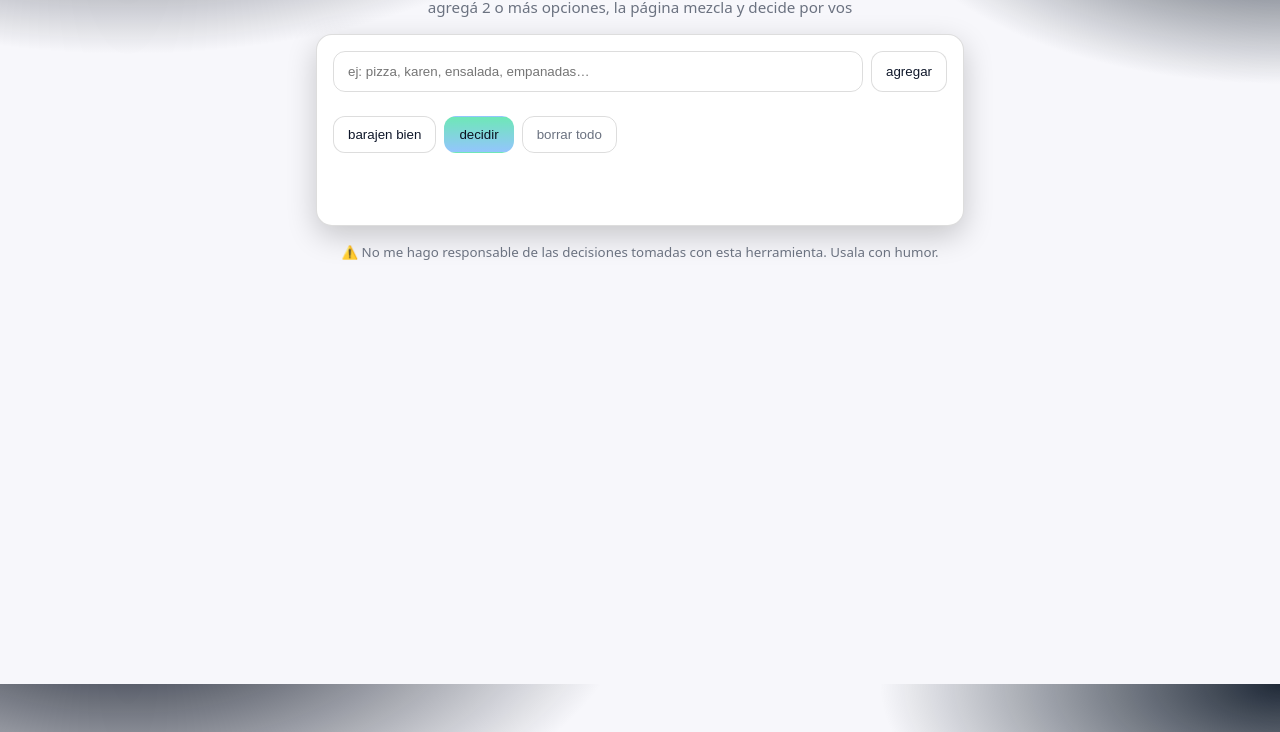
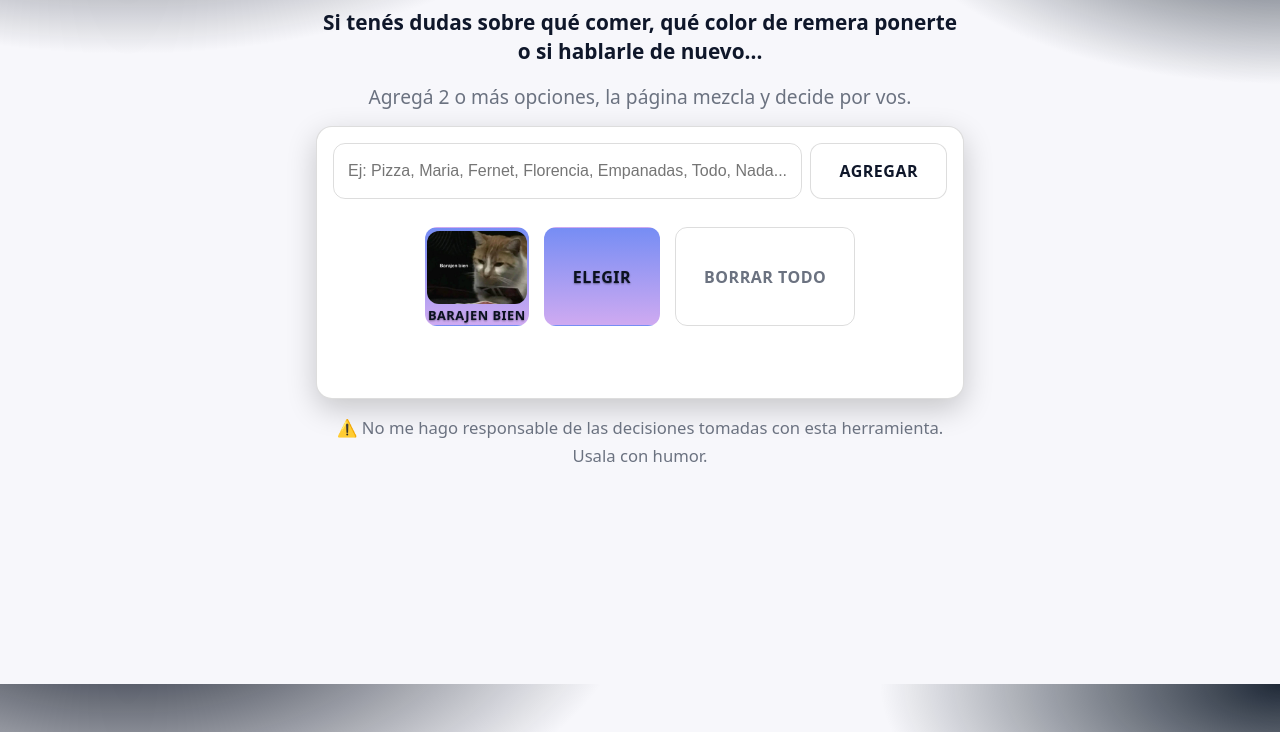
Before and after one commit to 98luciana98/decidi-te, a plain HTML site: page index.html in a window 1280 px wide. Shown: the part 116-848 px from the top of the page. Drawn offline with Linux system fonts and the light colour scheme.

Commit message:
Modifiqué estilos: agrandé botones, puse mayúsculas, cambié fuente y colores, agregué una imagen

```diff
--- a/app.js
+++ b/app.js
@@ -15,10 +15,14 @@ let opciones = load() || [];
 render();
 
 // ---- eventos
+
 $form.addEventListener("submit", (e) => {
   e.preventDefault();
   const val = $input.value.trim();
   if (!val) return;
+
+
+
 
   // se evita duplicados (insensible a mayúsculas)
   const exists = opciones.some(o => o.toLowerCase() === val.toLowerCase());
@@ -32,14 +36,14 @@ $form.addEventListener("submit", (e) => {
 });
 
 $mezclar.addEventListener("click", () => {
-  if (opciones.length < 2) return pulseResult("agregá al menos 2");
+  if (opciones.length < 2) return pulseResult("Agregá minimo 2 opciones");
   shuffle(opciones);
   save(opciones);
   render(true);
 });
 
 $decidir.addEventListener("click", () => {
-  if (opciones.length < 2) return pulseResult("agregá al menos 2");
+  if (opciones.length < 2) return pulseResult("Agregá minimo 2 opciones");
 
   // pequeña "animación" de barajar antes de elegir "barajen bien"
   const clones = [...opciones];
@@ -51,7 +55,7 @@ $decidir.addEventListener("click", () => {
     if (ticks <= 0) {
       clearInterval(ticker);
       const elegido = randomOf(opciones);
-      showResult("→ " + elegido);
+      showResult("➳  " + elegido); // sale la flechita antes del resultado
     }
   }, 60);
 });
@@ -71,7 +75,7 @@ function render(reordered = false) {
     li.className = "chip";
     li.innerHTML = `
       <span>${escapeHTML(txt)}</span>
-      <button type="button" aria-label="quitar ${escapeHTML(txt)}" title="quitar">✕</button>
+      <button type="button" aria-label="Eliminar ${escapeHTML(txt)}" title="Eliminar">✕</button>
     `;
     li.querySelector("button").addEventListener("click", () => {
       opciones.splice(i, 1);
@@ -100,7 +104,7 @@ function showResult(text) {
 
 function pulseResult(text) {
   showResult(text);
-  $resultado.style.transform = "scale(1.03)";
+  $resultado.style.transform = "scale(1.00)";
   setTimeout(() => ($resultado.style.transform = ""), 120);
 }
 
--- a/index.html
+++ b/index.html
@@ -4,7 +4,7 @@
   <head>
     <meta charset="utf-8" />
     <meta name="viewport" content="width=device-width,initial-scale=1" />
-    <title>decidi☕</title>
+    <title>Decidi-te☕</title>
 <!-- Favicon -->
 <link rel="icon" href="./favicon.png?v=2" type="image/png" sizes="32x32">
 <link rel="alternate icon" href="./favicon.ico">
@@ -16,34 +16,38 @@
   <body>
     <main class="wrap">
       <header class="header">
-        <h1 class="title">decidi🍵</h1>
-        <p class="subtitle">agregá 2 o más opciones,  la página mezcla y decide por vos</p>
+        <h1 class="title">Decidi-te☕</h1>
+        <h2 class="h2">Si tenés dudas sobre qué comer, qué color de remera ponerte o si hablarle de nuevo...</h2>
+        <p class="subtitle">Agregá 2 o más opciones, la página mezcla y decide por vos.</p>
       </header>
 
       <section class="card" aria-labelledby="opciones-title">
-        <h2 id="opciones-title" class="sr-only">opciones</h2>
+        <h2 id="opciones-title" class="sr-only">Opciones.</h2>
 
-        <form id="form" class="row" autocomplete="off">
-          <label for="texto" class="sr-only">nueva opción</label>
+        <form id="form" class="row" autocomplete="off" >
+          <label for="texto" class="sr-only">Nueva opción.</label>
           <input
             id="texto"
             name="texto"
             type="text"
-            placeholder="ej: pizza, karen, ensalada, empanadas…"
+            placeholder="Ej: Pizza, Maria, Fernet, Florencia, Empanadas, Todo, Nada..."
             minlength="1"
             class="input"
             required
           />
-          <button type="submit" class="btn">agregar</button>
+
+
+          <button type="submit" class="btn">Agregar</button>
         </form>
 
         <ul id="lista" class="chips" aria-live="polite" aria-label="lista de opciones"></ul>
 
         <div class="actions">
-          <button id="mezclarBtn" class="btn btn-secondary" type="button" title="mezclar el orden">barajen bien</button>
-          <button id="decidirBtn" class="btn btn-primary" type="button" title="elegir una al azar">decidir</button>
-          <button id="limpiarBtn" class="btn btn-ghost" type="button" title="que todo vuelva a cero">borrar todo</button>
+          <button id="mezclarBtn" class="btn btn-secondary" type="button" title="Mezclar el orden de las opciones">  <img src="barajen-bien.png" alt="Meme barajen bien" class="img-gatite">barajen bien</button>
+          <button id="decidirBtn" class="btn btn-primary" type="button" title="Elegir una opción al azar">    ELEGIR        </button>
+          <button id="limpiarBtn" class="btn btn-ghost" type="button" title="Que todo empiece de nuevo, sin rastros de lo anterior">Borrar todo</button>
         </div>
+
 
         <output id="resultado" class="result" role="status" aria-live="assertive"></output>
       </section>
--- a/styles.css
+++ b/styles.css
@@ -3,8 +3,8 @@
   --card: #12141a;
   --text: #e9ecf1;
   --muted: #9aa3af;
-  --accent: #6ee7b7;      /* verde suave */
-  --accent-2:#93c5fd;     /* celestito */
+  --accent: #768df4;      /* verde suave */
+  --accent-2:#cfaaf1;     /* celestito */
   --ring: #ffffff33;
   --chip: #1b1f2a;
   --danger:#fca5a5;
@@ -21,12 +21,13 @@
 html,body { height: 100%; }
 body{
   margin:0;
-  font: 16px/1.4 system-ui, -apple-system, Segoe UI, Roboto, Ubuntu, Cantarell, "Helvetica Neue", Arial, "Noto Sans", sans-serif;
+  font: 20px/1.4 system-ui, -apple-system, Segoe UI, Roboto, Ubuntu, Cantarell, "Helvetica Neue", Arial, "Noto Sans", sans-serif;
   background: radial-gradient(1000px 500px at 10% -10%, #111827 0, transparent 50%),
               radial-gradient(800px 400px at 100% 0%, #1f2937 0, transparent 50%),
               var(--bg);
   color: var(--text);
 }
+
 
 .wrap{
   max-width: 680px;
@@ -35,12 +36,17 @@ body{
 }
 
 .header { text-align:center; margin-bottom: 16px; }
+
+header h2{
+  font-size: 1.3rem;
+}
+
 .title{
   margin: 0;
   font-size: clamp(28px, 4vw, 42px);
   letter-spacing: -0.02em;
 }
-.subtitle{ margin: 6px 0 0; color: var(--muted); font-size: 0.95rem; }
+.subtitle{ margin: 6px 0 0; color: var(--muted); font-size: 1.2rem; }
 
 .card{
   background: var(--card);
@@ -64,42 +70,61 @@ body{
   background: transparent;
   color: var(--text);
   outline: none;
+  font-size: 1rem;
 }
 .input:focus{ border-color: var(--accent); box-shadow: 0 0 0 4px #10b98122; }
 
 .btn{
+
   border: 1px solid var(--ring);
   background: #ffffff08;
   color: var(--text);
-  padding: 10px 14px;
+  padding: 16px 28px; /* ↑ más alto y más ancho */
   border-radius: 12px;
   cursor: pointer;
   transition: transform .04s ease, background .2s ease, border-color .2s ease;
+  font-size: 1rem;
+    font-family: 'Baloo 2', system-ui, sans-serif;
+  font-weight: 600;
+  letter-spacing: 0.5px;  /* un poco más de espacio */
+  text-transform: uppercase; /* opcional, más “punchy” */
 }
 .btn:hover{ transform: translateY(-1px); }
 .btn:active{ transform: translateY(0); }
 
-.btn-primary{ background: linear-gradient(180deg, var(--accent), var(--accent-2)); color:#0b1220; border-color: transparent; }
-.btn-secondary{ background: #ffffff10; }
+.btn-primary{ background: linear-gradient(180deg, var(--accent), var(--accent-2)); color:#0b1220; border-color: transparent; text-shadow: 0 1px 2px rgba(0,0,0,0.4);}
+.btn-secondary{ background: linear-gradient(180deg, var(--accent), var(--accent-2)); padding: 1px; font-size: 0.8rem;  color: #0b1220 ; border-color: transparent; text-shadow: 0 1px 2px rgba(0,0,0,0.4); }
 .btn-ghost{ background: transparent; color: var(--muted); }
 
 .actions{
-  display: flex; gap: 8px; flex-wrap: wrap;
-  margin-top: 12px;
+  display: flex; gap: 15px; flex-wrap: wrap;
+  margin-top: 16px;
+
+  justify-content: center;
+
+
+}
+
+/*Agregue meme de barajen bien*/
+.img-gatite {
+  display: block;
+  margin: 2px auto;
+  width: 100px;
+  height: auto;
+  border-radius: 12px;
 }
 
 .chips{
   list-style: none;
   display: flex;
   flex-wrap: wrap;
-  gap: 8px;
+  gap: 20px;
   margin: 12px 0 0;
   padding: 0;
 }
 .chip{
   display: inline-flex;
-  align-items: center;
-  gap: 8px;
+  gap: 15px;
   background: var(--chip);
   border: 1px solid var(--ring);
   border-radius: 999px;
```
Also changed, not shown: barajen-bien.png (added).
